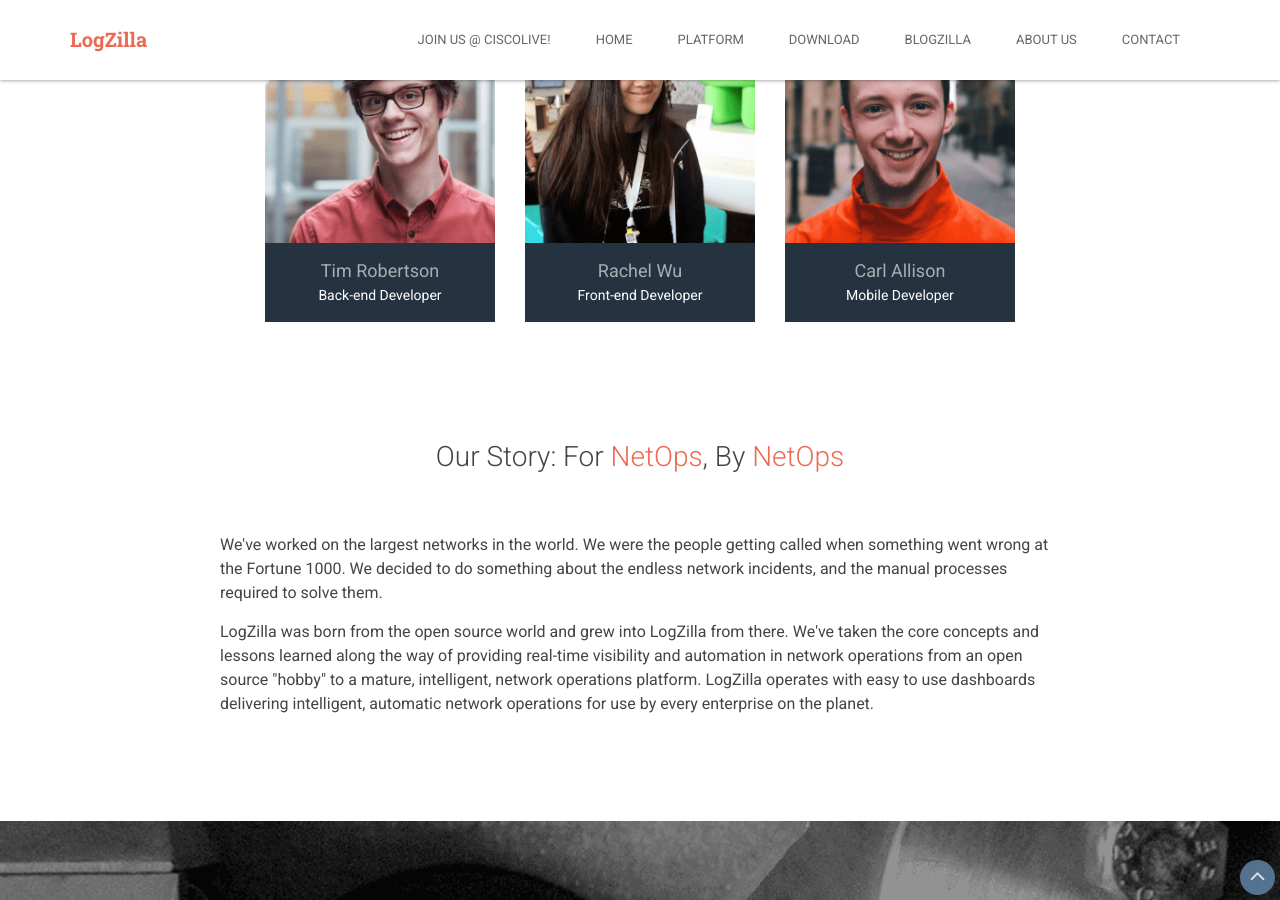
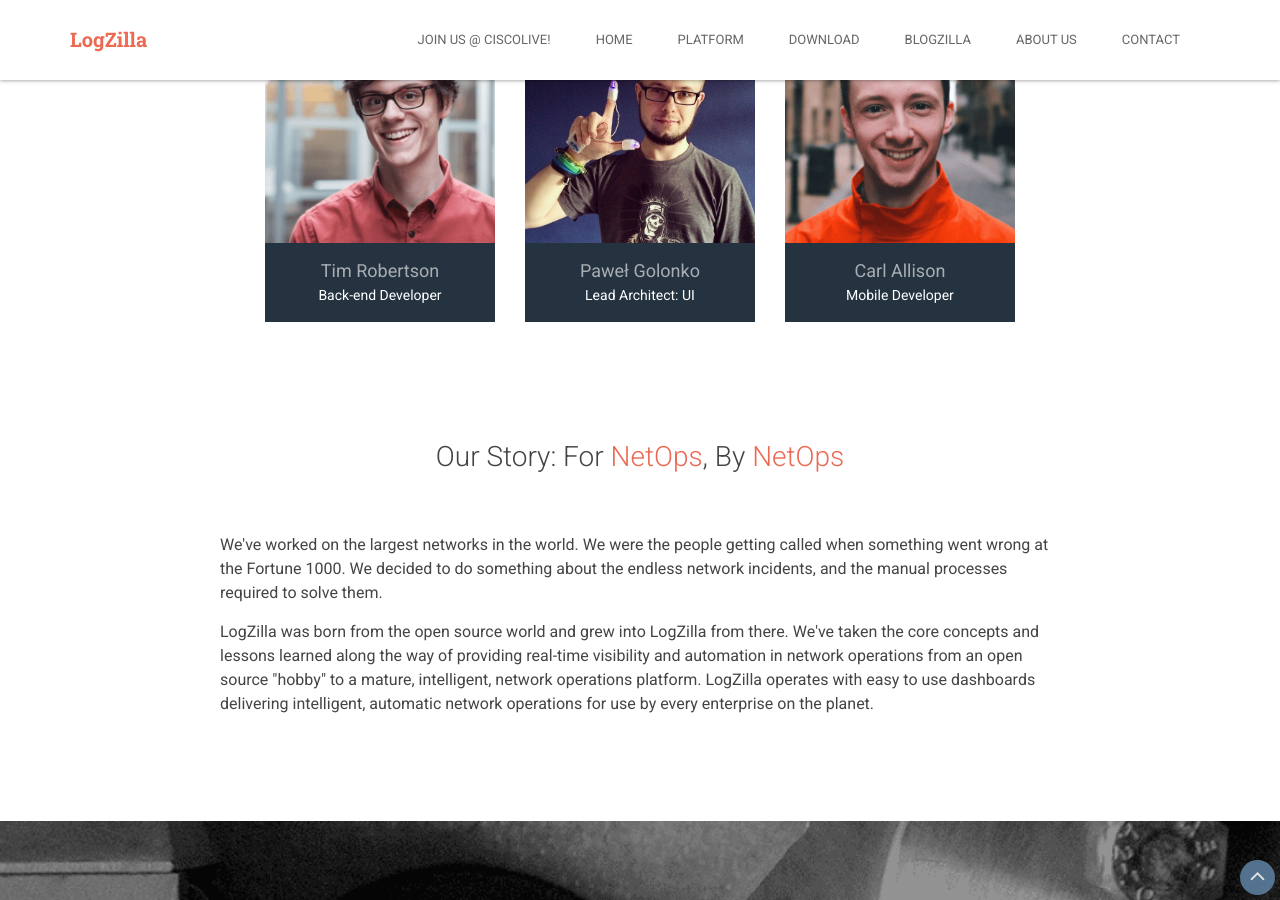
Before and after one commit to dizhaung/logzilla.github.io, a Jekyll site: the page built from about.html, in a window 1280 px wide and 900 px high, scrolled down 1067 px. Built offline with Jekyll 4.4.1, drawn with Linux system fonts in a browser that asks for light colours; comment, search, counter and statistics services are not loaded.

Commit message:
Added Pawel's profile

```diff
--- a/_data/authors.yml
+++ b/_data/authors.yml
@@ -25,3 +25,9 @@
   name: "Richard Piotrowski"
   twitter: rmpiot
   linkedin: richard-piotrowski-cfa-1180264
+
+pawel:
+  name: "Paweł Golonko"
+  twitter: greenek
+  linkedin: pawelgolonko
+  github: Greenek
--- a/about.html
+++ b/about.html
@@ -22,7 +22,7 @@
                 <div class="member col-md-4 col-sm-6 col-xs-12">
                     <div class="member-inner">
                         <figure class="profile">
-                            <img class="img-responsive" src="assets/images/team/cdukes.png" alt=""/>
+                            <img class="img-responsive" src="/assets/images/team/cdukes.png" alt=""/>
                             <figcaption class="info">
                                 <span class="name">Clayton Dukes</span>
                                 <br />
@@ -56,7 +56,7 @@
                 <div class="member col-md-4 col-sm-6 col-xs-12">
                     <div class="member-inner">
                         <figure class="profile">
-                            <img class="img-responsive" src="assets/images/team/mg.png" alt=""/>
+                            <img class="img-responsive" src="/assets/images/team/mg.png" alt=""/>
                             <figcaption class="info"><span class="name">Michael Gjerstad</span><br /><span class="job-title">SVP, Global Channels/Alliances</span></figcaption>
                         </figure><!--//profile-->
                         <div class="social">
@@ -70,7 +70,7 @@
                 <div class="member col-md-4 col-sm-6 col-xs-12">
                     <div class="member-inner">
                         <figure class="profile">
-                            <img class="img-responsive" src="assets/images/team/member-4.png" alt=""/>
+                            <img class="img-responsive" src="/assets/images/team/member-4.png" alt=""/>
                             <figcaption class="info"><span class="name">Tim Robertson</span><br /><span class="job-title">Back-end Developer</span></figcaption>
                         </figure><!--//profile-->
                         <div class="social">
@@ -85,14 +85,14 @@
                 <div class="member col-md-4 col-sm-6 col-xs-12">
                     <div class="member-inner">
                         <figure class="profile">
-                            <img class="img-responsive" src="assets/images/team/member-5.png" alt=""/>
-                            <figcaption class="info"><span class="name">Rachel Wu</span><br /><span class="job-title">Front-end Developer</span></figcaption>
+                            <img class="img-responsive" src="/assets/images/team/pawel-casual.jpg" alt=""/>
+                            <figcaption class="info"><span class="name">Paweł Golonko</span><br /><span class="job-title">Lead Architect: UI</span></figcaption>
                         </figure><!--//profile-->
                         <div class="social">
                             <ul class="social-list list-inline">
-                                <li><a href="#"><i class="fa fa-linkedin"></i></a></li>
-                                <li><a href="#"><i class="fa fa-twitter"></i></a></li>
-                                <li><a href="#"><i class="fa fa-github-alt"></i></a></li>
+                                <li><a href="https://www.linkedin.com/in/pawelgolonko"><i class="fa fa-linkedin"></i></a></li>
+                                <li><a href="https://twitter.com/greenek"><i class="fa fa-twitter"></i></a></li>
+                                <li><a href="https://github.com/Greenek"><i class="fa fa-github-alt"></i></a></li>
                             </ul><!--//social-list-->
                         </div><!--//social-->
                     </div><!--//member-inner-->
@@ -100,7 +100,7 @@
                 <div class="member col-md-4 col-sm-6 col-xs-12">
                     <div class="member-inner">
                         <figure class="profile">
-                            <img class="img-responsive" src="assets/images/team/member-6.png" alt=""/>
+                            <img class="img-responsive" src="/assets/images/team/member-6.png" alt=""/>
                             <figcaption class="info"><span class="name">Carl Allison</span><br /><span class="job-title">Mobile Developer</span></figcaption>
                         </figure><!--//profile-->
                         <div class="social">
```
Also changed, not shown: assets/images/background/network-visibility.png (added), assets/images/team/pawel-busines.jpg (added), assets/images/team/pawel-casual.jpg (added).
